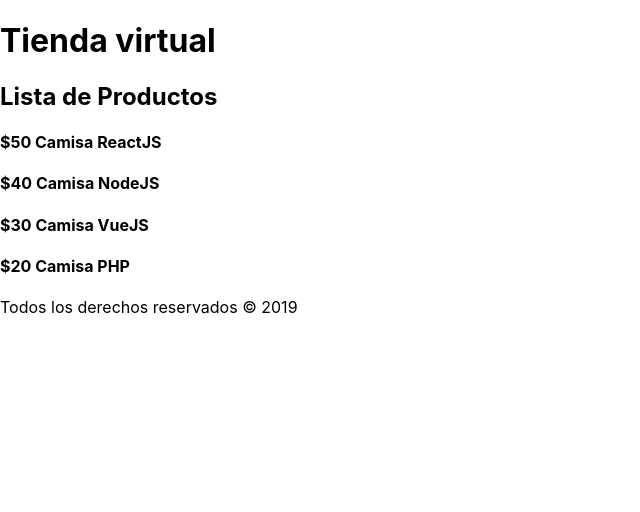
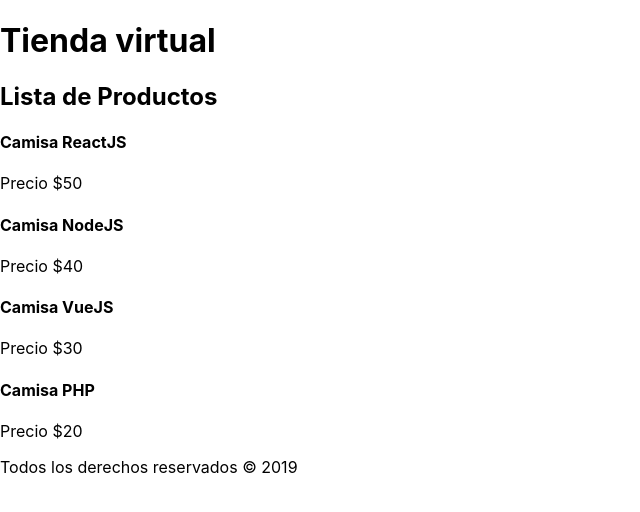
Before and after one commit to jaircanno/basicosReact, a React (Create React App) app: page / in a window 1280 px wide. Shown: the top 512 px of the page, without its empty margins (0-640 px from the left). Built offline with nearby package versions, Linux system fonts and the light colour scheme.

Commit message:
Métodos de ciclo de vida

```diff
--- a/src/components/Product.js
+++ b/src/components/Product.js
@@ -6,8 +6,12 @@
 *       para ello se le asigno al componente hijo (Product) ciertas props con los cuales
 *       se desea que itere cada vez que se le mande llamar por medio de un map()
 * */
-const Product = (props) => {
-    return ( <h4> ${props.product.price} {props.product.name} </h4>);
-};
+const Product = (props) => (
+    <div>
+        <h4> {props.product.name} </h4>
+        <p> Precio ${props.product.price}</p>
+    </div>
+
+);
 
 export default Product;
--- a/src/components/ProductList.js
+++ b/src/components/ProductList.js
@@ -10,6 +10,15 @@
     *       -   Un state siempre tiene que ser un objeto.
     */
     state = {
+        products : [],
+    };
+
+    /*  ----- Métdodos de Ciclo de Vida ---------------------------------------------- */
+    componentDidMount() {
+        console.log(1);
+
+        //  El State siempre debe setearse dentro del método DidMount
+        this.setState({
             products : [
                 {id: 1, name: 'Camisa ReactJS', price: 50},
                 {id: 2, name: 'Camisa NodeJS', price: 40},
@@ -18,10 +27,23 @@
             ],
             totalBuy: 500,
             customer: 'Jair Cano'
-    };
+        })
+    }
+
+    componentWillMount() {
+        console.log(2)
+    }
+
+    componentWillUpdate(nextProps, nextState, nextContext) {
+        console.log(3)
+    }
+
+    componentWillUnmount() {
+        console.log(4)
+    }
 
     render() {
-
+        console.log(5);
         /*  Aqui todavia es posible utilizar código JS */
         const {products} = this.state;
 
```
Lines whose indentation alone changed are shown as unchanged.
